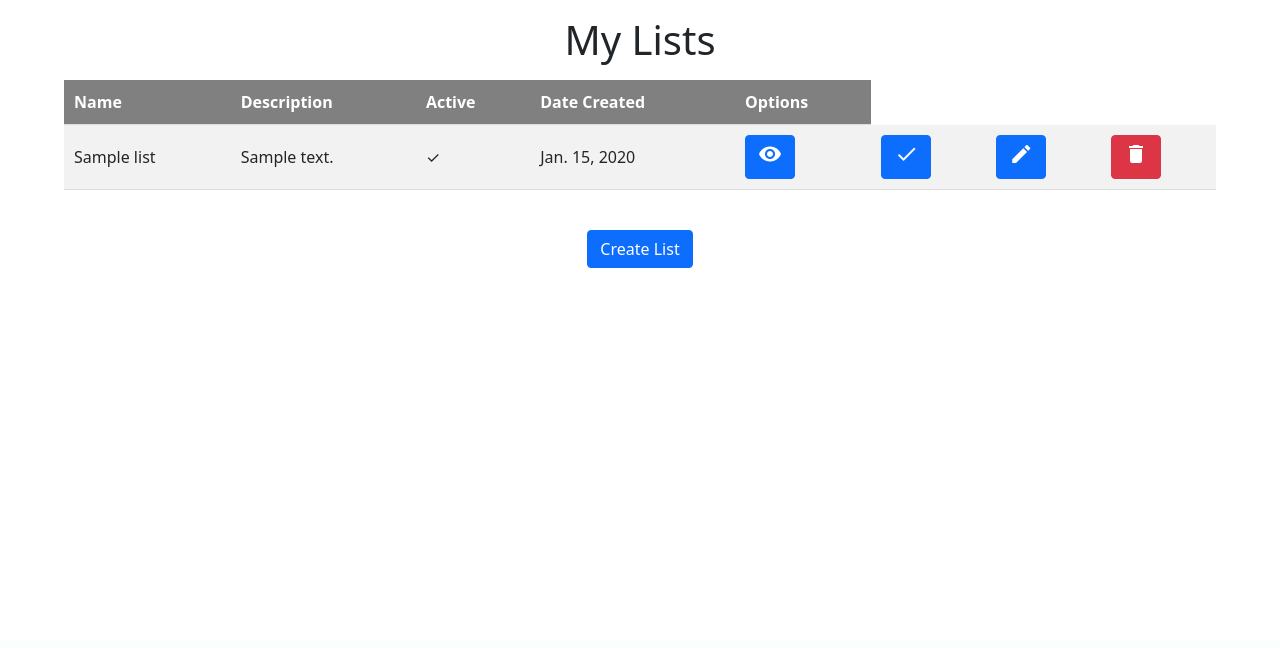
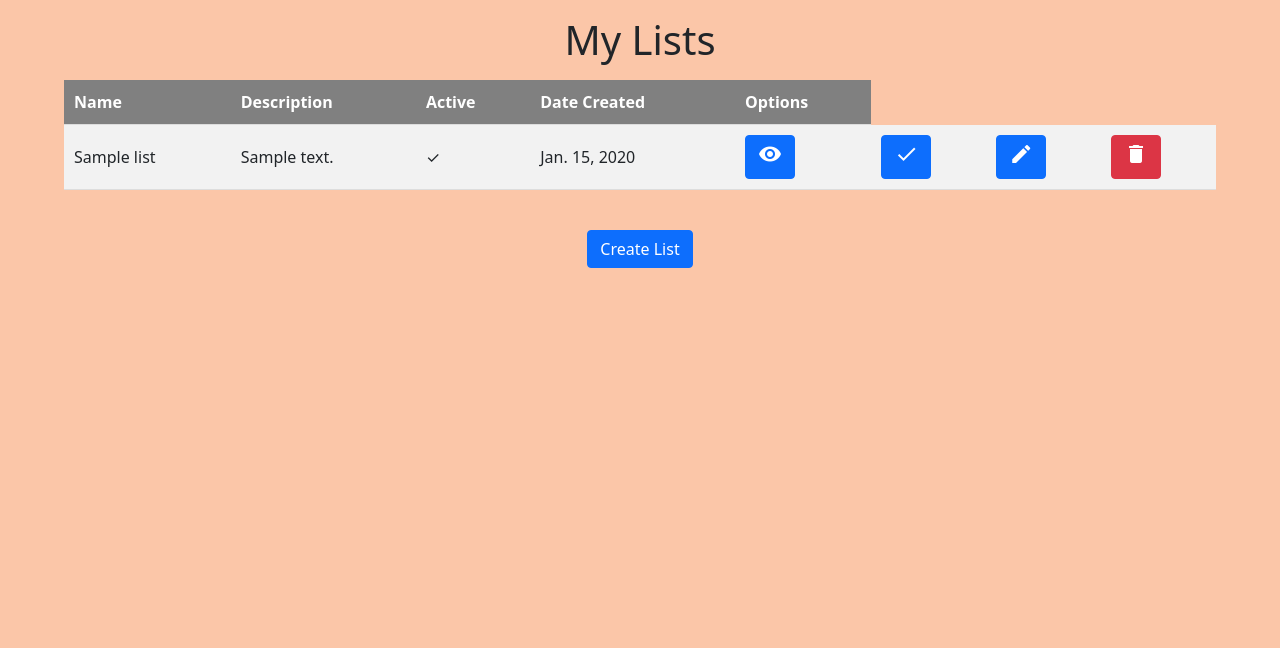
Before and after one commit to Zion-Haye/Matrix-SmartShopper, a Django app: page /MyLists/ in a window 1280 px wide. Shown: the part 160-808 px from the top of the page. Before the commit the page ends 428 px from the top, so only its background shows below. Run offline with Django 3.2, Linux system fonts and the light colour scheme; a user stored in the database is signed in; tables that the repository leaves empty hold one stand-in row (values such as "Sample post").

Commit message:
Front End

```diff
--- a/smartshopperapp/static/stylesheets/configureresultsstyle.css
+++ b/smartshopperapp/static/stylesheets/configureresultsstyle.css
@@ -1,13 +1,13 @@
 #content{
     width:100%;
-    height: auto;
+    min-height: 80vh;
 
     display: flex;
     flex-direction: column;
     justify-content: center;
     align-items: center;
 
-    padding-bottom: 6vh;
+
 
     background-color: #fbc6a8;
 }
--- a/smartshopperapp/static/stylesheets/displaylistsstyle.css
+++ b/smartshopperapp/static/stylesheets/displaylistsstyle.css
@@ -1,13 +1,15 @@
 #content{
     width:100vw;
-    height:auto;
+    min-height: 80vh;
 
     display:flex;
     flex-direction: column;
-    justify-content: center;
+    justify-content: flex-start;
     align-items: center;
 
     padding-top:1vh;
+
+    background-color: #fbc6a8;
 
 }
 
@@ -39,6 +41,10 @@
     background-color: #f2f2f2;
 }
 
+tr:nth-child(odd) {
+    background-color: white;
+}
+
 tr:hover {
     background-color: lightgray;
 }
@@ -51,3 +57,10 @@
     padding-top: 5vh;
 
 }
+
+#list-empty-container{
+
+    display:flex;
+    justify-content: center;
+    align-items: center;
+}
--- a/smartshopperapp/templates/accounts.html
+++ b/smartshopperapp/templates/accounts.html
@@ -51,7 +51,7 @@
                 </div>
 
                 <div id="delete-button-container" class="button-containers">
-                    <button type="button" class="btn btn-danger">Delete Account</button>
+                    <button type="button" class="btn btn-danger" onclick="window.location.href='/DeleteAccount/'">Delete Account</button>
                 </div>
             </div>
         </div>
--- a/smartshopperapp/templates/catalogue.html
+++ b/smartshopperapp/templates/catalogue.html
@@ -295,7 +295,9 @@
 
                 <div id="confirm-list-button-container">
                     <button class="btn btn-primary" id="confirm-list-back-button">Back</button>
+                    {% if confirmlistitems != None %}
                     <button class="btn btn-primary" onclick="window.location.href='/ConfigureResults/'" id="confirm-list-next-button">Next</button>
+                    {% endif %}
                 </div>
 
             </div>
--- a/smartshopperapp/templates/displaylists.html
+++ b/smartshopperapp/templates/displaylists.html
@@ -15,7 +15,7 @@
         <h1>My Lists</h1>
 
         <div id="list-table-container">
-
+        {% if lists != None %}
         <table id="list-table">
             <tr>
                 <th>Name</th>
@@ -25,7 +25,7 @@
                 <th>Options</th>
             </tr>
 
-            {% if lists != None %}
+
                 {% for list in lists %}
                     <tr>
                         <td>{{list.name}}</td>
@@ -46,7 +46,10 @@
 
         </div>
         {% else %}
-                    <p>List Empty</p>
+            <div id="list-empty-container">
+                <p>List Empty</p>
+            </div>
+
         {% endif %}
 
         <div id="create-list-button-container">
--- a/smartshopperapp/urls.py
+++ b/smartshopperapp/urls.py
@@ -25,6 +25,7 @@
     path('ChangeUserPassword/', views.change_user_password, name="change_user_password"),
     path('MakeListActive/<list_id>/', views.make_list_active, name="make_list_active"),
 
-    path('GroceryResults/',views.display_grocery_results, name="display_grocery_results")
+    path('GroceryResults/',views.display_grocery_results, name="display_grocery_results"),
+    path('DeleteAccount/', views.delete_account, name="delete_account")
 
 ]
```
Also changed, not shown: smartshopperapp/databaseprocessors/groceryresultsprocessor.py (+6 -3 lines), smartshopperapp/templates/createlist.html (+6 -4 lines).
